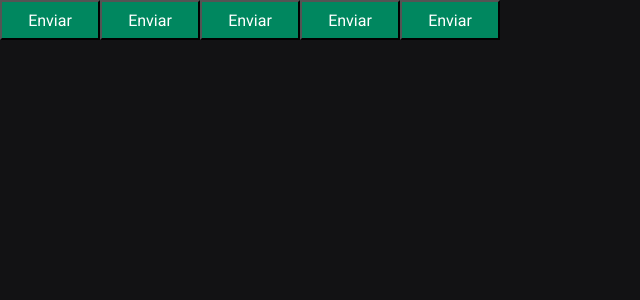
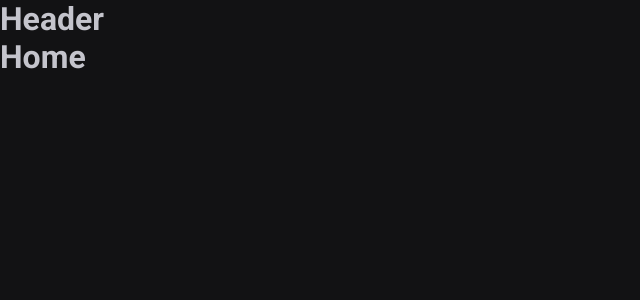
Before and after one commit to vbrunoro/react-pomodoro, a React (Vite) app: page / in a window 1280 px wide. Shown: the top 300 px of the page, without its empty margins (0-640 px from the left). Built offline with nearby package versions, Linux system fonts and the light colour scheme.

Commit message:
Add routes

```diff
--- a/package.json
+++ b/package.json
@@ -6,13 +6,14 @@
   "scripts": {
     "dev": "vite",
     "build": "tsc && vite build",
-    "lint": "eslint . --ext ts,tsx --report-unused-disable-directives --max-warnings 0",
+    "lint": "npx eslint src --ext .ts,.tsx --fix",
     "preview": "vite preview"
   },
   "dependencies": {
     "@types/styled-components": "^5.1.34",
     "react": "^18.2.0",
     "react-dom": "^18.2.0",
+    "react-router-dom": "^6.22.3",
     "styled-components": "^6.1.8"
   },
   "devDependencies": {
--- a/src/App.tsx
+++ b/src/App.tsx
@@ -1,17 +1,15 @@
 import { ThemeProvider } from 'styled-components'
-import { Button } from './components/Button'
 import { defaultTheme } from './styles/themes/default'
 import { GlobalStyle } from './styles/global'
+import { Router } from './components/Router'
+import { BrowserRouter } from 'react-router-dom'
 
 export function App() {
   return (
     <ThemeProvider theme={defaultTheme}>
-      <Button variant="primary" />
-      <Button variant="secondary" />
-      <Button variant="success" />
-      <Button variant="danger" />
-      <Button />
-
+      <BrowserRouter>
+        <Router />
+      </BrowserRouter>
       <GlobalStyle />
     </ThemeProvider>
   )
--- a/src/components/Button.styles.ts
+++ /dev/null
@@ -1,28 +0,0 @@
-import styled, { css } from 'styled-components'
-
-export type ButtonVariant = 'primary' | 'secondary' | 'danger' | 'success'
-
-interface ButtonContainerProps {
-  variant: ButtonVariant
-}
-
-const buttonVariants = {
-  primary: 'purple',
-  secondary: 'orange',
-  danger: 'red',
-  success: 'green',
-}
-
-export const ButtonContainer = styled.button<ButtonContainerProps>`
-  width: 100px;
-  height: 40px;
-
-  background-color: ${(props) => props.theme['green-500']};
-  color: ${(props) => props.theme.white};
-
-  /* ${(props) => {
-    return css`
-      background-color: ${buttonVariants[props.variant]};
-    `
-  }} */
-`
--- a/src/components/Button.tsx
+++ /dev/null
@@ -1,9 +0,0 @@
-import { ButtonContainer, ButtonVariant } from './Button.styles'
-
-interface ButtonProps {
-  variant?: ButtonVariant
-}
-
-export function Button({ variant = 'primary' }: ButtonProps) {
-  return <ButtonContainer variant={variant}>Enviar</ButtonContainer>
-}
--- /dev/null
+++ b/src/components/Header.tsx
@@ -0,0 +1,3 @@
+export function Header() {
+  return <h1>Header</h1>
+}
--- /dev/null
+++ b/src/components/Router.tsx
@@ -0,0 +1,15 @@
+import { Routes, Route } from 'react-router-dom'
+import { Home } from '../pages/Home'
+import { History } from '../pages/History'
+import { DefaultLayout } from '../layouts/DefaultLayour'
+
+export function Router() {
+  return (
+    <Routes>
+      <Route path="/" element={<DefaultLayout />}>
+        <Route path="/" element={<Home />} />
+        <Route path="/history" element={<History />} />
+      </Route>
+    </Routes>
+  )
+}
--- /dev/null
+++ b/src/layouts/DefaultLayour.tsx
@@ -0,0 +1,11 @@
+import { Outlet } from 'react-router-dom'
+import { Header } from '../components/Header'
+
+export function DefaultLayout() {
+  return (
+    <div>
+      <Header />
+      <Outlet />
+    </div>
+  )
+}
--- /dev/null
+++ b/src/pages/History.tsx
@@ -0,0 +1,3 @@
+export function History() {
+  return <h1>History</h1>
+}
--- /dev/null
+++ b/src/pages/Home.tsx
@@ -0,0 +1,7 @@
+export function Home() {
+  return (
+    <div>
+      <h1>Home</h1>
+    </div>
+  )
+}
```
Also changed, not shown: 1 other file (tests, documents, lock files or other folders).
